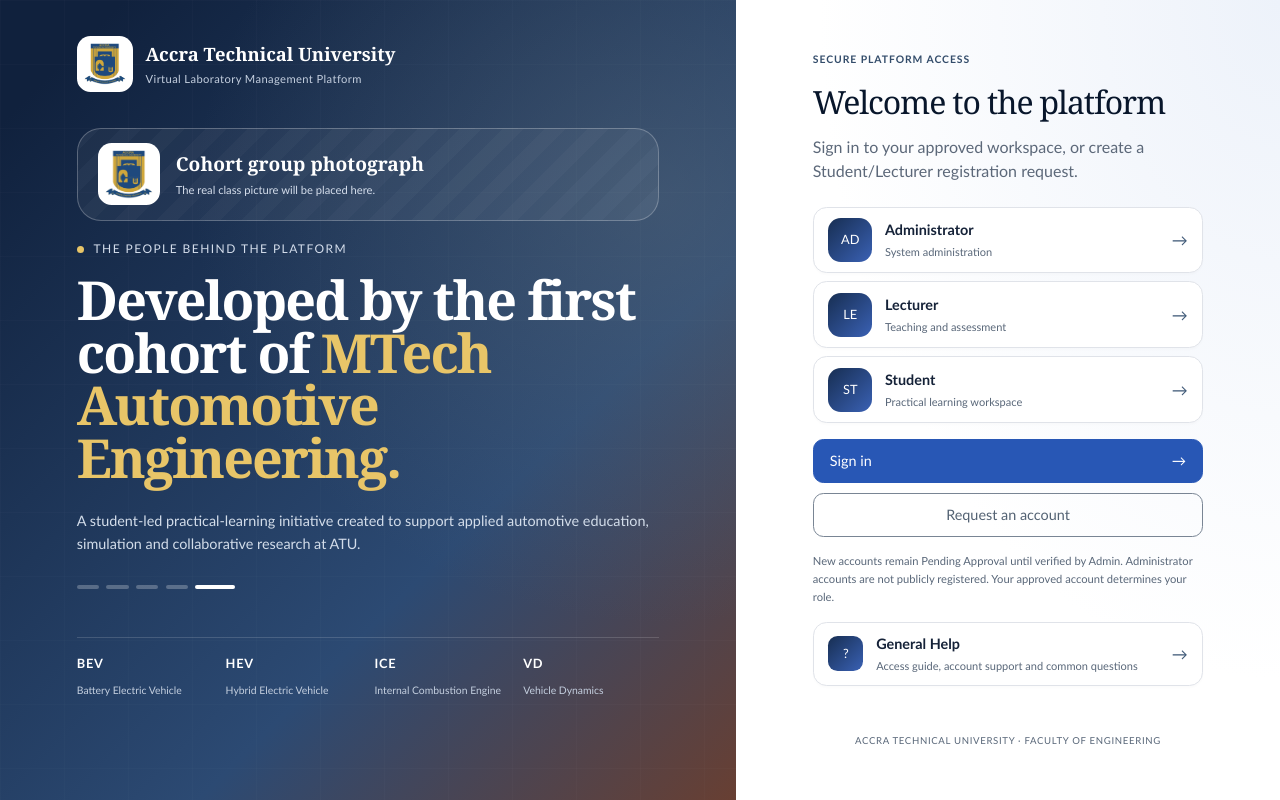
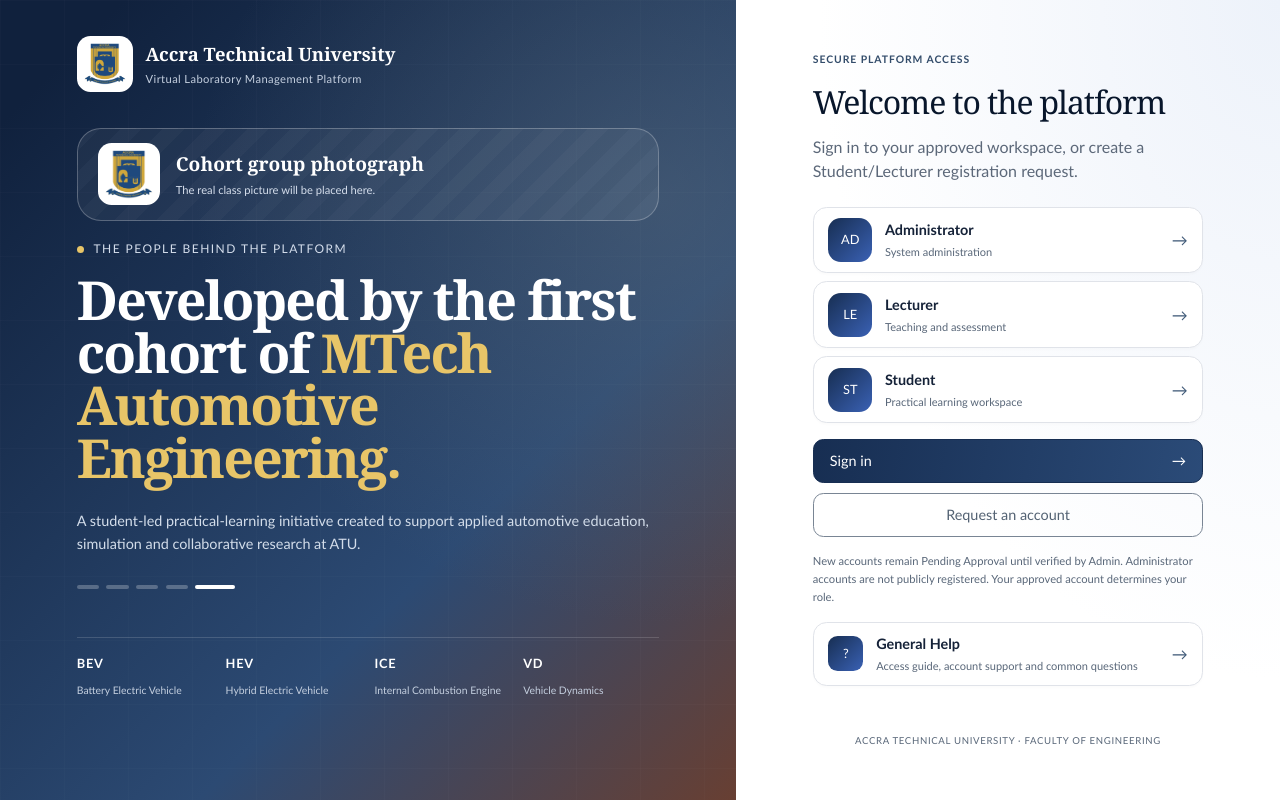
Before and after one commit to LawerhCaesar/atu-virtual-laboratory-management-platform, a Django app: page / in a window 1280 px wide. Run offline with Django 5.2, Linux system fonts and the light colour scheme; some libraries are stand-ins or nearby versions.

Commit message:
Maintain accessible contrast on pale workspace surfaces

```diff
--- a/static/css/platform.css
+++ b/static/css/platform.css
@@ -4,6 +4,10 @@
   --atu-gold: #e8c568;
   --atu-ink: #152238;
   --atu-mist: #f4f7fb;
+  --bs-link-color: #2857b5;
+  --bs-link-color-rgb: 40, 87, 181;
+  --bs-link-hover-color: #172e52;
+  --bs-link-hover-color-rgb: 23, 46, 82;
 }
 
 html, body { min-height: 100%; }
@@ -103,7 +107,7 @@ a.dashboard-card:hover { transform: translateY(-2px); box-shadow: 0 .5rem 1rem r
 .atu-form-field select,
 .atu-form-field textarea { display: block; box-sizing: border-box; width: 100%; max-width: 100%; padding: .6rem .75rem; border: 1px solid #abb8c6; border-radius: .45rem; }
 .atu-form-field textarea { min-height: 8rem; resize: vertical; }
-.btn-primary { background: var(--atu-blue); border-color: var(--atu-blue); }
+.btn-primary { background-color: var(--atu-navy); border-color: var(--atu-navy); }
 .text-break { overflow-wrap: anywhere; }
 @media (max-width: 575px) {
   .platform-nav .container { align-items: flex-start; }
```
